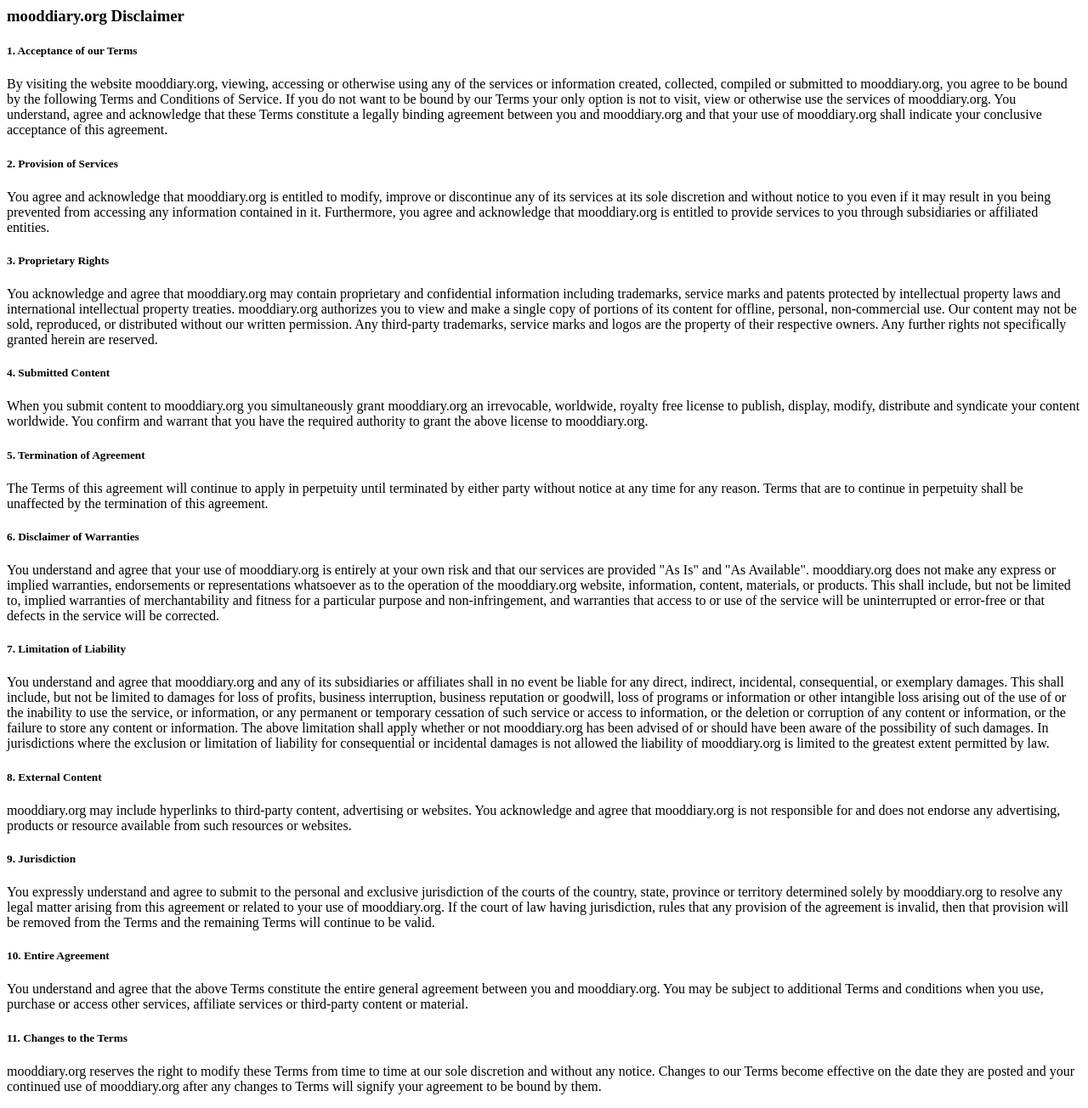
After one commit to timesqueezer/mdfork, a Flask app: template mooddiary/templates/disclaimer.html in a window 1280 px wide. The commit adds this page. Shown: the whole page at 85% size. Run offline with Flask 2, Linux system fonts and the light colour scheme; the template is opened without the code that fills it, so the values that code supplies are empty.

Commit message:
Added disclaimer, cookie-policy text and additional language select buttons.

```diff
--- a/mooddiary/languages/de-DE/common.lang.json
+++ b/mooddiary/languages/de-DE/common.lang.json
@@ -31,5 +31,6 @@
     "changes_saved": "Änderungen gespeichert",
     "date": "Datum",
     "category_help_text": "Hier kannst du Dinge eintragen, die du jeden Tag in dein Tagebuch schreibst. Zum Beispiel 'Stimmung (Zahl 1-10)' oder 'Stunden Schlaf (Zahl)'.",
-    "delete_field_confirm": "Beim Löschen einer Kategorie werden alle Einträge in dieser Kategorie gelöscht."
+    "delete_field_confirm": "Beim Löschen einer Kategorie werden alle Einträge in dieser Kategorie gelöscht.",
+    "cookie_policy": "Mit dem Registrieren stimmen Sie automatisch der Nutzung von Cookies zu."
 }
--- a/mooddiary/languages/en-US/common.lang.json
+++ b/mooddiary/languages/en-US/common.lang.json
@@ -31,5 +31,6 @@
     "changes_saved": "Changes saved",
     "date": "Date",
     "category_help_text": "",
-    "delete_field_confirm": "Are you sure?"
+    "delete_field_confirm": "Are you sure?",
+    "cookie_policy": "By registering you automatically accept the usage of cookies."
 }
--- /dev/null
+++ b/mooddiary/templates/disclaimer.html
@@ -0,0 +1,47 @@
+<div class="panel panel-default panel-body">
+<h3>mooddiary.org Disclaimer</h3>
+
+<h5>1. Acceptance of our Terms</h5>
+
+<p>By visiting the website mooddiary.org, viewing, accessing or otherwise using any of the services or information created, collected, compiled or submitted to mooddiary.org, you agree to be bound by the following Terms and Conditions of Service. If you do not want to be bound by our Terms your only option is not to visit, view or otherwise use the services of mooddiary.org. You understand, agree and acknowledge that these Terms constitute a legally binding agreement between you and mooddiary.org and that your use of mooddiary.org shall indicate your conclusive acceptance of this agreement.</p>
+
+<h5>2. Provision of Services</h5>
+
+<p>You agree and acknowledge that mooddiary.org is entitled to modify, improve or discontinue any of its services at its sole discretion and without notice to you even if it may result in you being prevented from accessing any information contained in it. Furthermore, you agree and acknowledge that mooddiary.org is entitled to provide services to you through subsidiaries or affiliated entities.</p>
+
+<h5>3. Proprietary Rights</h5>
+
+<p>You acknowledge and agree that mooddiary.org may contain proprietary and confidential information including trademarks, service marks and patents protected by intellectual property laws and international intellectual property treaties. mooddiary.org authorizes you to view and make a single copy of portions of its content for offline, personal, non-commercial use. Our content may not be sold, reproduced, or distributed without our written permission. Any third-party trademarks, service marks and logos are the property of their respective owners. Any further rights not specifically granted herein are reserved.</p>
+
+<h5>4. Submitted Content</h5>
+
+<p>When you submit content to mooddiary.org you simultaneously grant mooddiary.org an irrevocable, worldwide, royalty free license to publish, display, modify, distribute and syndicate your content worldwide. You confirm and warrant that you have the required authority to grant the above license to mooddiary.org.</p>
+
+<h5>5. Termination of Agreement</h5>
+
+<p>The Terms of this agreement will continue to apply in perpetuity until terminated by either party without notice at any time for any reason. Terms that are to continue in perpetuity shall be unaffected by the termination of this agreement.</p>
+
+<h5>6. Disclaimer of Warranties</h5>
+
+<p>You understand and agree that your use of mooddiary.org is entirely at your own risk and that our services are provided "As Is" and "As Available". mooddiary.org does not make any express or implied warranties, endorsements or representations whatsoever as to the operation of the mooddiary.org website, information, content, materials, or products. This shall include, but not be limited to, implied warranties of merchantability and fitness for a particular purpose and non-infringement, and warranties that access to or use of the service will be uninterrupted or error-free or that defects in the service will be corrected.</p>
+
+<h5>7. Limitation of Liability</h5>
+
+<p>You understand and agree that mooddiary.org and any of its subsidiaries or affiliates shall in no event be liable for any direct, indirect, incidental, consequential, or exemplary damages. This shall include, but not be limited to damages for loss of profits, business interruption, business reputation or goodwill, loss of programs or information or other intangible loss arising out of the use of or the inability to use the service, or information, or any permanent or temporary cessation of such service or access to information, or the deletion or corruption of any content or information, or the failure to store any content or information. The above limitation shall apply whether or not mooddiary.org has been advised of or should have been aware of the possibility of such damages. In jurisdictions where the exclusion or limitation of liability for consequential or incidental damages is not allowed the liability of mooddiary.org is limited to the greatest extent permitted by law.</p>
+
+<h5>8. External Content</h5>
+
+<p>mooddiary.org may include hyperlinks to third-party content, advertising or websites. You acknowledge and agree that mooddiary.org is not responsible for and does not endorse any advertising, products or resource available from such resources or websites.</p>
+
+<h5>9. Jurisdiction</h5>
+
+<p>You expressly understand and agree to submit to the personal and exclusive jurisdiction of the courts of the country, state, province or territory determined solely by mooddiary.org to resolve any legal matter arising from this agreement or related to your use of mooddiary.org. If the court of law having jurisdiction, rules that any provision of the agreement is invalid, then that provision will be removed from the Terms and the remaining Terms will continue to be valid.</p>
+
+<h5>10. Entire Agreement</h5>
+
+<p>You understand and agree that the above Terms constitute the entire general agreement between you and mooddiary.org. You may be subject to additional Terms and conditions when you use, purchase or access other services, affiliate services or third-party content or material.</p>
+
+<h5>11. Changes to the Terms</h5>
+
+<p>mooddiary.org reserves the right to modify these Terms from time to time at our sole discretion and without any notice. Changes to our Terms become effective on the date they are posted and your continued use of mooddiary.org after any changes to Terms will signify your agreement to be bound by them.</p>
+</div>
--- a/mooddiary/templates/login.html
+++ b/mooddiary/templates/login.html
@@ -27,6 +27,7 @@
                 <div class="form-group">
                     <input name="password2" type="password" class="form-control" ng-model="password2Register" i18n-attr="{placeholder: 'common.password_repeat'}">
                 </div>
+                <div class="info-text spaced-bottom" i18n="common.cookie_policy"></div>
                 <div class="form-group">
                     <div grecaptcha ng-model="captcha" class="spaced-bottom"></div>
                     <button class="btn btn-lg btn-success" ng-click="register()" i18n="common.register"></button>
--- a/mooddiary/templates/settings.html
+++ b/mooddiary/templates/settings.html
@@ -31,7 +31,7 @@
                 </div>
 
                 <legend i18n="common.language"></legend>
-                <div class="form-group">
+                <div class="form-group" ng-controller="LanguageCtrl">
                     <div class="btn-group">
                         <button type="button" class="btn btn-default dropdown-toggle" data-toggle="dropdown" aria-haspopup="true" aria-expanded="false">
                             <span class="flag-icon" ng-class="flagClass"></span> {{ langDisplayText }} <span class="caret"></span>
```
Also changed, not shown: mooddiary/static/js/app.js (+20 -11 lines), mooddiary/templates/index.html (+7 -2 lines).
